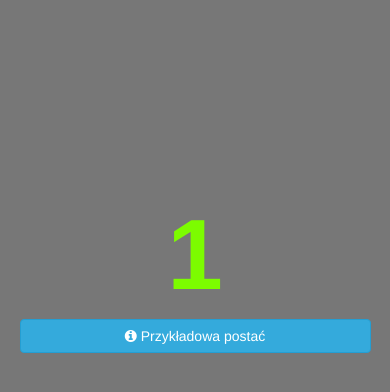
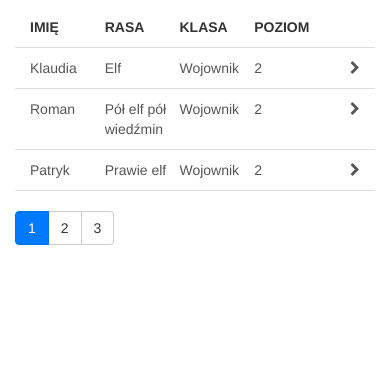
Before and after one commit to Selestor/RPG_CS, a plain HTML site: page rpg_cs_mobile/www/index.html in a window 390 px wide. Shown: the part 54-446 px from the top of the page. Drawn offline with Linux system fonts and the light colour scheme; some packages are replaced by stand-ins of ours.

Commit message:
kontrolki do listy postaci

```diff
--- /dev/null
+++ b/rpg_cs_mobile/www/css/style.css
@@ -0,0 +1,3 @@
+.fourColumnsInAList{display:inline-flex;flex-wrap: nowrap;width:calc(100% - 10px - 0.3em)}
+.fourColumnsInAList > div {width:calc(25% - 0.3em); padding-right:0.3em}
+.fourColumnsInAList-header {font-weight:bold;text-transform:uppercase}
--- a/rpg_cs_mobile/www/index.html
+++ b/rpg_cs_mobile/www/index.html
@@ -11,6 +11,7 @@
         <link rel="stylesheet" href="css/mobile-angular-ui-hover.min.css" />
         <link rel="stylesheet" href="css/mobile-angular-ui-base.min.css" />
         <link rel="stylesheet" href="css/mobile-angular-ui-desktop.min.css" />
+        <link rel="stylesheet" href="css/style.css" />
 
         <!-- JS: Angular, Cordova, Mobile AngularUI -->
         <script type="text/javascript" src="js/angular.min.js"></script>
--- a/rpg_cs_mobile/www/js/controllers/CharListController.js
+++ b/rpg_cs_mobile/www/js/controllers/CharListController.js
@@ -4,6 +4,28 @@
 
 mainApp.controller("CharListController", function($scope, $location){
 
+	$scope.charList = [{
+			id : 1,
+			name : 'Klaudia',
+			race : 'Elf',
+			type : 'Wojownik',
+			level : 2
+		},
+		{
+			id : 1,
+			name : 'Roman',
+			race : 'Pół elf pół wiedźmin',
+			type : 'Wojownik',
+			level : 2
+		},
+		{
+			id : 1,
+			name : 'Patryk',
+			race : 'Prawie elf',
+			type : 'Wojownik',
+			level : 2
+		},];
+
     $scope.goToAttr = function(){
         $location.path('/charAttr');
     };
--- a/rpg_cs_mobile/www/templates/charList.html
+++ b/rpg_cs_mobile/www/templates/charList.html
@@ -1,4 +1,4 @@
-<div class="app">
+<div class="app has-navbar-top">
     <div class="navbar navbar-app navbar-fixed-top">
         <div class="navbar-brand navbar-brand-center">
             Lista postaci
@@ -18,10 +18,42 @@
     </div>
 
     <div class="app-body">
-        <!-- Tutaj lista postaci -->
+	<div class="app-content">
+		<div class="scrollable-content section">
+
+			<div class="list-group">
+				<span class="list-group-item">
+					<div class="fourColumnsInAList fourColumnsInAList-header">
+						<div>Imię</div>
+						<div>Rasa</div>
+						<div>Klasa</div>
+						<div>Poziom</div>
+					</div>
+				</span>
+				<a ng-repeat="item in charList" href="" class="list-group-item" ng-click="goToAttr()">
+					<div class="fourColumnsInAList">
+						<div>{{ item.name }}</div>
+						<div>{{ item.race }}</div>
+						<div>{{ item.type }}</div>
+						<div>{{ item.level }}</div>
+					</div>
+					<i class="fa fa-chevron-right pull-right"></i>
+				</a>
+			</div>
+
+			<div class="btn-group">
+			  <a href="" class="btn btn-default active" ui-turn-on="button1" ui-state="button1" ui-class="{'active': button1}" ui-exclusion-group="myButtons">1</a>
+			  <a href="" class="btn btn-default" ui-turn-on="button2" ui-state="button2" ui-class="{'active': button2}" ui-exclusion-group="myButtons">2</a>
+			  <a href="" class="btn btn-default" ui-turn-on="button3" ui-state="button3" ui-class="{'active': button3}" ui-exclusion-group="myButtons">3</a>
+			</div>
+
+		</div>
+		</div>
+
+        <!-- Tutaj lista postaci
         <div style="width: 90vw; height: 100vh; margin: 30vh auto;">
             <h1 style="text-align: center; vertical-align: middle; color: lawngreen; font-weight: bold; font-size: 100px;">1</h1>
             <button class="btn btn-info" ng-click="goToAttr()" style="width: 100%;"><i class="fa fa-info-circle"></i> Przykładowa postać</button>
-        </div>
+        </div>-->
     </div>
 </div>
```
